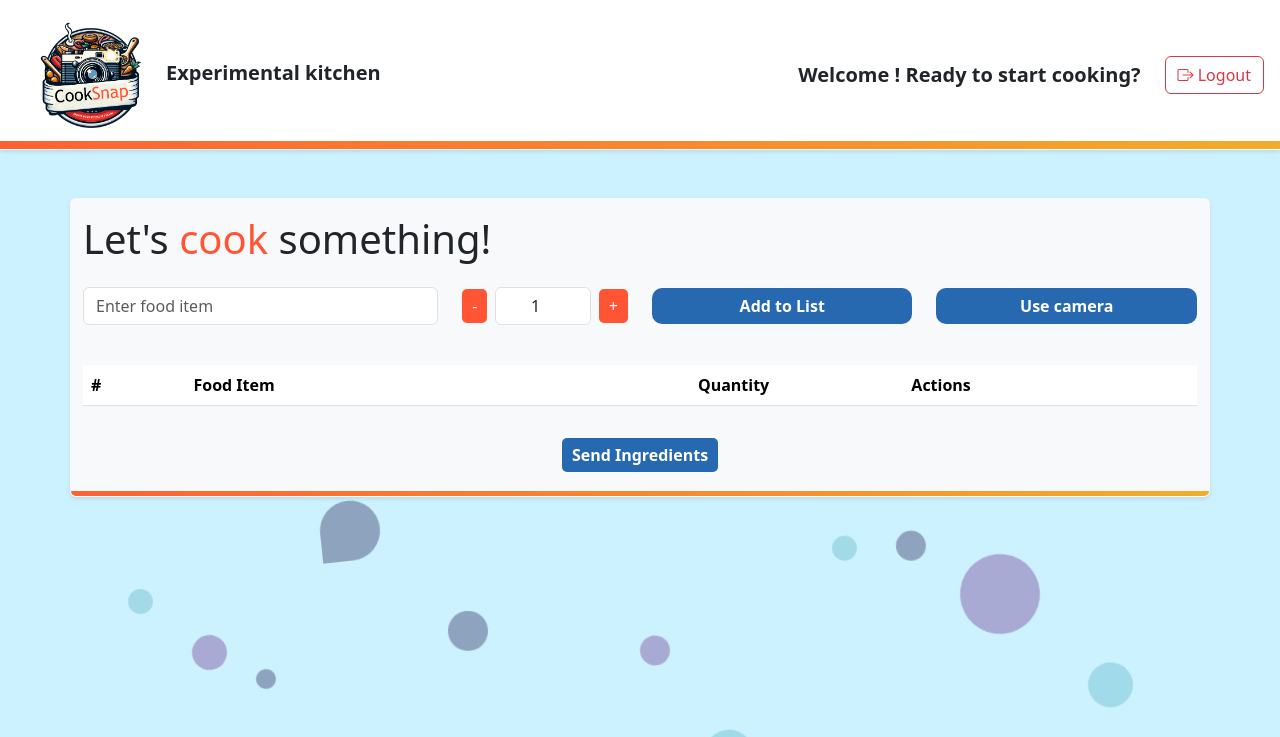
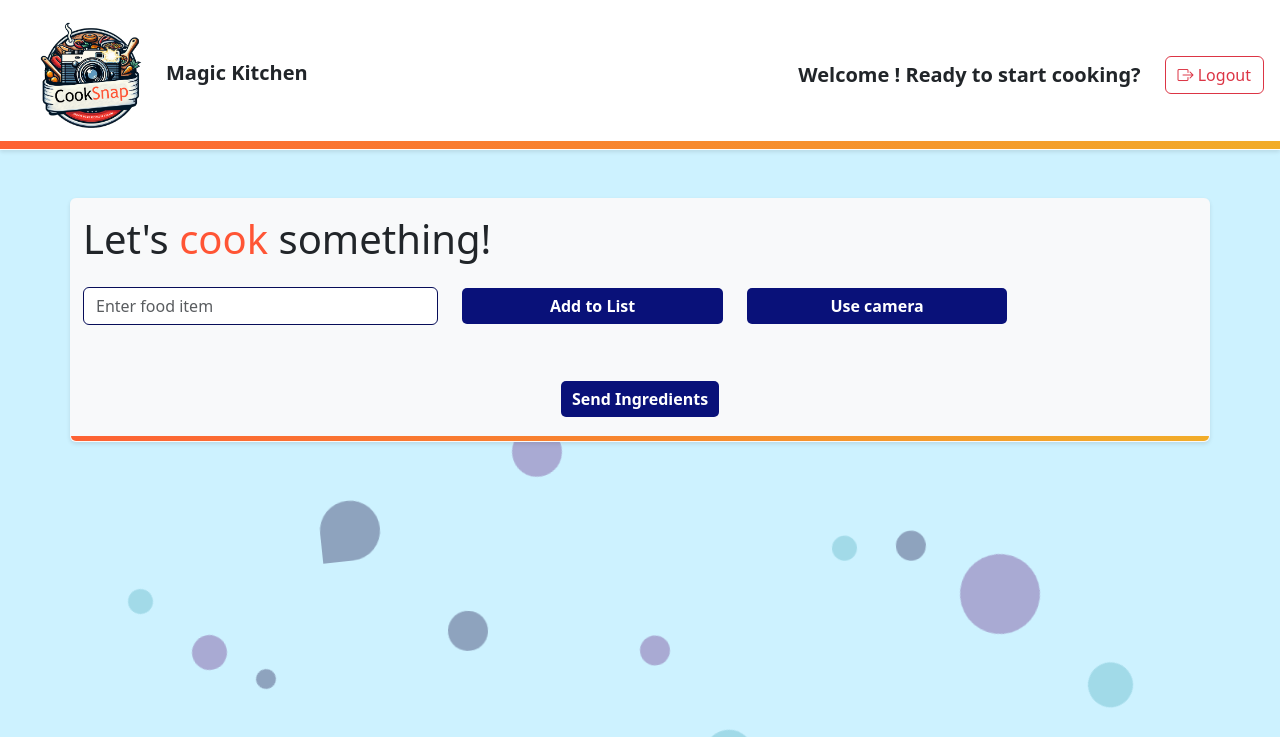
Before and after one commit to DNovaO/CookSnapp, a Django app: page /photo/ in a window 1280 px wide. Shown: the top 737 px of the page. Run offline with Django 5.2, Linux system fonts and the light colour scheme; lists and menus that the app fills with data are empty.

Commit message:
[1.0.8, Mejoras esteticas en el apartado de añadir ingredientes]

```diff
--- a/static/scripts/deleteIngredient.js
+++ b/static/scripts/deleteIngredient.js
@@ -4,7 +4,6 @@
     const increaseBtn = document.getElementById("increaseBtn");
     const decreaseBtn = document.getElementById("decreaseBtn");
     const addFoodBtn = document.getElementById("addFoodBtn");
-    const foodTable = document.getElementById("foodTable").querySelector("tbody");
     let counter = 0;
 
     // Increase Quantity
--- /dev/null
+++ b/static/scripts/insertIngredient.js
@@ -0,0 +1,78 @@
+ let selectedIngredient = "";
+  let editingCard = null;
+
+  // Abrir modal al hacer clic en "Add to List"
+  document.getElementById('addFoodBtn').addEventListener('click', function () {
+    const input = document.getElementById('foodInput').value.trim();
+    if (input) {
+      selectedIngredient = input;
+      editingCard = null; // No estamos editando
+      document.getElementById('ingredientName').value = selectedIngredient;
+      new bootstrap.Modal(document.getElementById('ingredientModal')).show();
+    }
+  });
+
+  // Asegurar que el input esté bien cuando se muestre el modal
+  document.getElementById('ingredientModal').addEventListener('shown.bs.modal', function () {
+    document.getElementById('ingredientName').value = selectedIngredient;
+  });
+
+  // Subida del formulario (crear o editar ingrediente)
+  document.getElementById('ingredientForm').addEventListener('submit', function (e) {
+    e.preventDefault();
+
+    const rawName = document.getElementById('ingredientName').value.trim();
+    const name = rawName.charAt(0).toUpperCase() + rawName.slice(1).toLowerCase();
+    const quantity = document.getElementById('ingredientQuantity').value;
+    const unit = document.getElementById('ingredientUnit').value;
+    const state = document.getElementById('ingredientState').value;
+
+    const cardHtml = `
+      <div class="col-md-4 mb-3">
+        <div class="card custom-container2 shadow-sm"
+             data-name="${name}"
+             data-quantity="${quantity}"
+             data-unit="${unit}"
+             data-state="${state}">
+          <div class="card-body">
+            <h5 class="card-title">${name}</h5>
+            <p class="card-text mb-1"><strong>Quantity:</strong> ${quantity} ${unit}</p>
+            <p class="card-text mb-1"><strong>Condition:</strong> ${state}</p>
+            <button class="btn btn-sm btn-outline-secondary edit-ingredient">Edit</button>
+            <button class="btn btn-sm btn-outline-danger remove-ingredient">Remove</button>
+          </div>
+        </div>
+      </div>
+    `;
+
+    if (editingCard) {
+      editingCard.outerHTML = cardHtml;
+    } else {
+      document.getElementById('ingredientsCardContainer').insertAdjacentHTML('beforeend', cardHtml);
+    }
+
+    // Reset y cerrar modal
+    document.getElementById('ingredientForm').reset();
+    bootstrap.Modal.getInstance(document.getElementById('ingredientModal')).hide();
+    document.getElementById('foodInput').value = "";
+  });
+
+  // Manejo de botones "Edit" y "Remove"
+  document.getElementById('ingredientsCardContainer').addEventListener('click', function (e) {
+    const card = e.target.closest('.card');
+
+    if (e.target.classList.contains('remove-ingredient')) {
+      card.closest('.col-md-4').remove();
+    }
+
+    if (e.target.classList.contains('edit-ingredient')) {
+      selectedIngredient = card.dataset.name;
+      document.getElementById('ingredientName').value = card.dataset.name;
+      document.getElementById('ingredientQuantity').value = card.dataset.quantity;
+      document.getElementById('ingredientUnit').value = card.dataset.unit;
+      document.getElementById('ingredientState').value = card.dataset.state;
+
+      editingCard = card.closest('.col-md-4');
+      new bootstrap.Modal(document.getElementById('ingredientModal')).show();
+    }
+  });
--- a/static/scripts/sendIngredients.js
+++ b/static/scripts/sendIngredients.js
@@ -2,19 +2,21 @@
   const submitBtn = document.getElementById("submitIngredientsBtn");
 
   submitBtn.addEventListener("click", function () {
-    const tableRows = document.querySelectorAll("#foodTable tbody tr");
+    const cards = document.querySelectorAll("#ingredientsCardContainer .card");
     let ingredientsList = [];
 
     const username = document.getElementById("username").textContent.trim();
 
-    tableRows.forEach((row) => {
-      const foodItem = row.cells[1].textContent.trim();
-      const quantity = row.cells[2].textContent.trim();
+    cards.forEach((card) => {
+      const name = card.getAttribute("data-name");
+      const quantity = card.getAttribute("data-quantity");
+      const unit = card.getAttribute("data-unit");
+      const state = card.getAttribute("data-state");
 
-      if (foodItem && quantity) {
+      if (name && quantity) {
         ingredientsList.push({
-          food: foodItem,
-          quantity: parseInt(quantity)
+          food: name,
+          quantity: `${quantity} ${unit} (${state})`
         });
       }
     });
@@ -37,7 +39,7 @@
     })
       .then((response) => {
         if (response.ok) {
-          return response.json(); // ¡necesario para renderizar!
+          return response.json(); // necesario para renderizar
         } else {
           throw new Error("Error en la respuesta del servidor.");
         }
@@ -62,6 +64,7 @@
     return "";
   }
 });
+
 
 function renderRecipes(data) {
   const cardsContainer = document.getElementById("recipeCardContainer");
--- a/static/styles/styleGroceries.css
+++ b/static/styles/styleGroceries.css
@@ -85,7 +85,7 @@
 }
 
 .btn-enviar {
-  background-color: #2669b1;
+  background-color: #091179;
   color: white;
   padding: 5px 10px;
   font-size: 16px;
@@ -100,13 +100,13 @@
 }
 
 .btn-añadir {
-  background-color: #2669b1;
+  background-color: #091179;
   color: white;
   padding: 5px 10px;
   font-size: 16px;
   font-weight: 600;
   cursor: pointer;
-  border-radius: 10px;
+  border-radius: 5px;
   transition: background-color 0.3s ease, color 0.3s ease;
 }
 
@@ -353,22 +353,6 @@
     color: white;
 }
 
-.btn-enviar {
-  background-color: #2669b1;
-  color: white;
-  padding: 5px 10px;
-  font-size: 16px;
-  border-radius: 5px;
-  font-weight: 600;
-  border: none;
-  transition: background-color 0.3s ease, color 0.3s ease;
-}
-
-.btn-enviar:hover {
-    background-color: #091179;
-    color: white;
-}
-
 #fullscreenLoader .loader-overlay {
   position: fixed;
   top: 0;
--- a/templates/photoTemplate/photoTemplate.html
+++ b/templates/photoTemplate/photoTemplate.html
@@ -32,7 +32,7 @@
         <!-- Logo -->
         <a class="navbar-brand" href="{% url 'main' %}">
             <img src="{% static 'resources/cooksnap-logo.png' %}" alt="Cooksnap Logo"
-                class="hexagon-img" style="min-width:150px; height:auto;" /><span class="fw-bold fs-5 text-dark">Experimental kitchen</span>
+                class="hexagon-img" style="min-width:150px; height:auto;" /><span class="fw-bold fs-5 text-dark">Magic Kitchen</span>
         </a>
 
         <!-- Toggler button for mobile -->
@@ -60,40 +60,13 @@
         </div>
     </nav>
 
-    <ul class="circles">
-      <li></li>
-      <li></li>
-      <li></li>
-      <li></li>
-      <li></li>
-      <li></li>
-      <li></li>
-      <li></li>
-      <li></li>
-      <li></li>
-      <li></li>
-      <li></li>
-      <li></li>
-      <li></li>
-      <li></li>
-      <li></li>
-      <li></li>
-      <li></li>
-      <li></li>
-      <li></li>
-    </ul>
-
     <!-- Main Content -->
-    <div
-      class="container mt-5 mb-5 bg-light rounded custom-container"
-      style="margin: 0 auto"
-    >
+    <div class="container mt-5 mb-5 bg-light rounded custom-container" style="width: 90%; z-index: 1;">
       <!-- Title -->
       <span id="username" style="display: none;">{{ user.username }}</span>
       <h1 id="greeting" class="mt-3 mb-4">
         Let's <span style="color: #ff5535">cook</span> something!
       </h1>
-
 
       <div class="row align-items-center mb-3 mt-3">
         <div class="col-md-4 mb-4 position-relative">
@@ -103,20 +76,9 @@
             class="form-control"
             placeholder="Enter food item"
             autocomplete="off"
+            style="border-color: #070D59; border-width: 1px;"
           />
           <div id="autocomplete-list" class="list-group position-absolute w-100 z-3"></div>
-        </div>
-        <div class="col-md-2 d-flex align-items-center mb-4">
-          <button id="decreaseBtn" class="btn ingredient-btn me-1">-</button>
-          <input
-            type="number"
-            id="quantityInput"
-            class="form-control text-center mx-1"
-            value="1"
-            min="1"
-            readonly
-          />
-          <button id="increaseBtn" class="btn ingredient-btn ms-1">+</button>
         </div>
         <div class="col-md-3 mb-3">
           <button id="addFoodBtn" class="btn btn-añadir w-100 mb-2">
@@ -136,23 +99,14 @@
           <canvas id="photoCanvas" class="camera-view"></canvas>
           <button id="takePhoto">Take photo</button>
           <button id="retakePhoto">Take other photo</button>
-          <button id="usePhoto" style="display: none;">Usar Foto</button>
+          <button id="usePhoto" style="display: none;">Use photo</button>
         </div>
       </div>
 
-      <div class="table-responsive" style="overflow-y: auto">
-        <table class="table table-striped table-hover" id="foodTable">
-          <thead>
-            <tr>
-              <th>#</th>
-              <th>Food Item</th>
-              <th>Quantity</th>
-              <th>Actions</th>
-            </tr>
-          </thead>
-          <tbody></tbody>
-        </table>
+      <div class="row" id="ingredientsCardContainer">
+        <!-- Ingredient cards will be dynamically added here -->
       </div>
+
 
       <div class="d-flex justify-content-center mt-3 mb-4">
         <button id="submitIngredientsBtn" class="btn btn-enviar">
@@ -175,7 +129,7 @@
             <div id="recipeCardContainer" class="row row-cols-1 row-cols-md-3 g-4 mb-4"></div>
           </div>
           <div class="modal-footer">
-            <button type="button" class="btn btn-secondary" style="font-weight: 500;" data-bs-dismiss="modal">Cerrar</button>
+            <button type="button" class="btn btn-secondary" style="font-weight: 500;" data-bs-dismiss="modal">Close</button>
           </div>
         </div>
       </div>
```
Also changed, not shown: other parts of static/styles/styleGroceries.css (+31 -0 lines), other parts of templates/photoTemplate/photoTemplate.html (+69 -1 lines), db.sqlite3.
